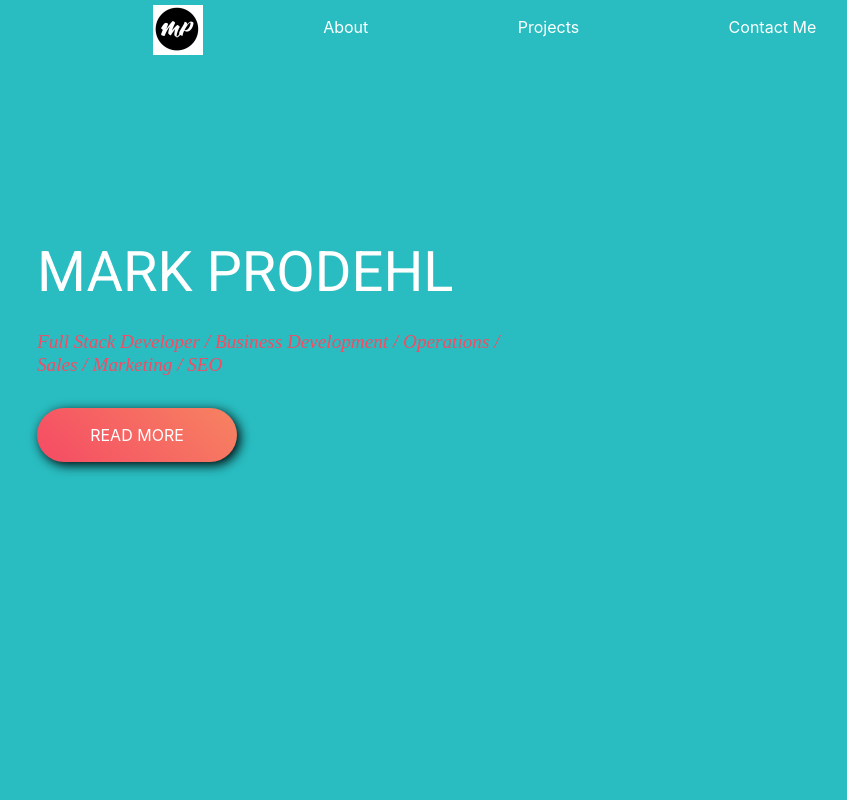
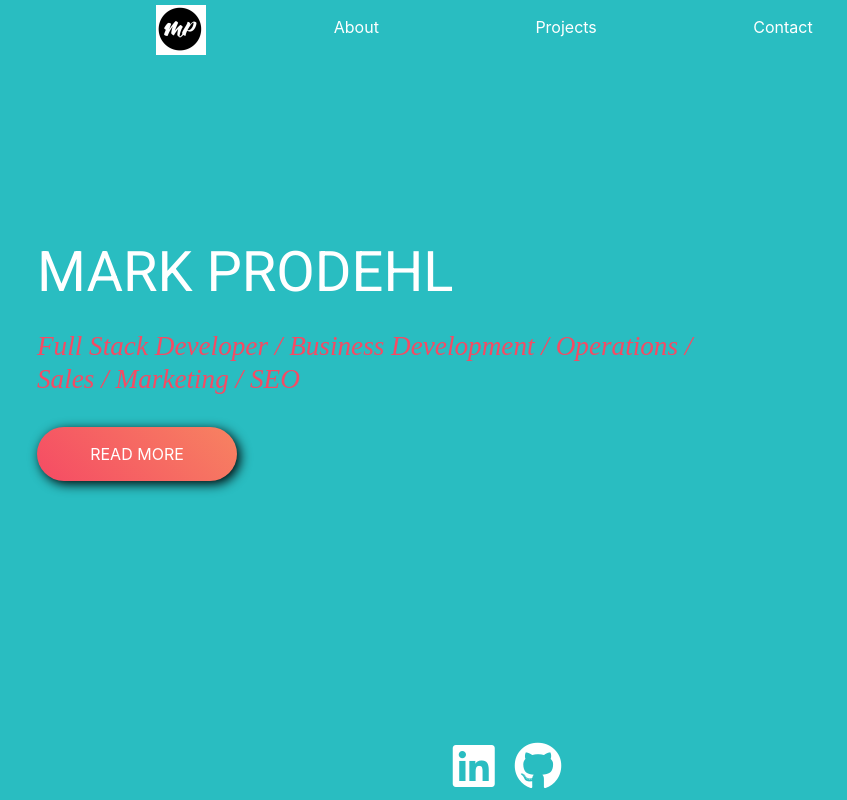
Before and after one commit to markprodehl/React-Portfolio, a React (Create React App) app: page /ContactPage in a window 1280 px wide. Shown: the top 800 px of the page, without its empty margins (133-980 px from the left). Built offline with nearby package versions, Linux system fonts and the light colour scheme.

Commit message:
improved color and layout. Added a fixed footer

```diff
--- a/src/App.css
+++ b/src/App.css
@@ -1,6 +1,6 @@
-.App {
+/* .App {
     text-align: center;
-  }
+  } */
 /*
   .App-logo {
     height: 40vmin;
@@ -13,7 +13,7 @@
     }
   } */
 
-  .App-header {
+  /* .App-header {
     background-color: #282c34;
     min-height: 100vh;
     display: flex;
@@ -22,17 +22,17 @@
     justify-content: center;
     font-size: calc(10px + 2vmin);
     color: white;
-  }
+  } */
 
-  .App-link {
+  /* .App-link {
     color: #61dafb;
-  }
+  } */
 
-  @keyframes App-logo-spin {
+  /* @keyframes App-logo-spin {
     from {
       transform: rotate(0deg);
     }
     to {
       transform: rotate(360deg);
     }
-  }
+  } */
--- a/src/App.js
+++ b/src/App.js
@@ -4,7 +4,7 @@ import Footer from './components/Footer';
 import HomePage from './components/HomePage';
 import ProjectPage from './components/ProjectPage';
 import ContactPage from './components/ContactPage';
-import "./App.css";
+// import "./App.css";
 import { BrowserRouter as Router, Route } from "react-router-dom";
 
 function App() {
--- a/src/components/AboutMe.js
+++ b/src/components/AboutMe.js
@@ -10,7 +10,7 @@ function AboutMe(props) {
   // const executeScroll2 = () => scrollToRef(myRef2)
 
   return (
-      <div ref={props.myRef} id="aboutMe" className="row container aboutMe mx-auto">
+      <div ref={props.myRef} id="" className="row container aboutMe mx-auto">
               <div className="col-lg-6">
                   <img  src={myProfile} alt="my profilePic"/>
               </div>
--- a/src/components/Footer.js
+++ b/src/components/Footer.js
@@ -2,13 +2,11 @@ import React from 'react';
 
 function Footer(props) {
 
-
     return (
-        <div className="d-flex justify-content-center mt-2 container">
+        <div className="d-flex justify-content-center mt-2 container fixed-bottom">
             <a className="socialLinks text-center" href="https://www.linkedin.com/in/mark-prodehl-95a04433/"><i className="fab fa-linkedin fa-3x"></i></a>
             <a className="socialLinks text-center" href="https://github.com/markprodehl"><i class="fab fa-github fa-3x"></i></a>
         </div>
-
     )
 }
 
--- a/src/components/NavBar.js
+++ b/src/components/NavBar.js
@@ -22,7 +22,7 @@ function NavBar( props ) {
                 </li>
                 <li className="nav-item">
                     <Link to="/ContactPage" className={location.pathname === "/ContactPage" ? "nav-link active" : "nav-link"}>
-                    Contact Me </Link>
+                    Contact </Link>
                 </li>
             </ul>
         </nav>
--- a/src/index.css
+++ b/src/index.css
@@ -7,14 +7,15 @@ body {
   -moz-osx-font-smoothing: grayscale;
   position: relative;
   color: white;
-  background-image: linear-gradient(45deg, #F78361,
-  #F54B64);
+  /* background-image: linear-gradient(45deg, #F78361,
+  #F54B64); */
+  background-color: rgb(41,189,193);
 }
 
-code {
+/* code {
   font-family: source-code-pro, Menlo, Monaco, Consolas, 'Courier New',
     monospace;
-}
+} */
 
 .text {
   color: black;
@@ -25,18 +26,16 @@ code {
   height: 120vh;
   /* background-image: url("./components/assets/background2.png"); */
   /* background-image: url("./components/assets/background2.png"); */
-  /* background-size: cover;
-  background-position: center; */
   /* background-color: #000000; */
   background-color: rgb(41,189,193);
+  /* background-position: center; */
+  /* background-size: cover; */
 }
 .bodyContained{
   width: 100%;
   padding: 30px 0;
   /* height: 100vh; */
   background-color: rgb(41,189,193);
-  /* background-color: black; */
-
 
 }
 .hero1{
@@ -58,7 +57,7 @@ code {
 .heroSubTxt{
   width: 75%;
   color: #F54B64 ;
-  font-size: 1.2rem;
+  font-size: 1.7rem;
   font-family: 'Libre Baskerville', serif;
   font-style: italic;}
 .navBar{
@@ -113,16 +112,19 @@ ul  {
   #F54B64);
 }
 .myBtn:active{
-  filter: drop-shadow( 0px 0px 0px #1a172500);
+  filter: drop-shadow( 0px 0px 0px #4617f300);
   /* border: none; */
 }
 .aboutMe {
   height: 75vh;
   background: #221b30;
+   /* background-image: linear-gradient(45deg, #F78361,
+  #F54B64); */
+  /* background-color: rgb(41,189,193); */
+  filter: drop-shadow( 0px 0px 8px #1a1725);
   margin: 80px auto;
   padding: 50px 100px;
   border-radius: 10px;
-  filter: drop-shadow( 0px 0px 8px #1a1725);
 
 }
 img {
@@ -152,12 +154,12 @@ a:hover {
 .mySocialLink:hover{
   color: #2a253e;
 }
-.textRight{
+/* .textRight{
   padding: 50px;
   background: black;
   border-top-right-radius: 40px;
   border-bottom-right-radius: 40px;
-}
+} */
 .myBox{
   padding-top: 80px;
   min-height: 90vh;
```
